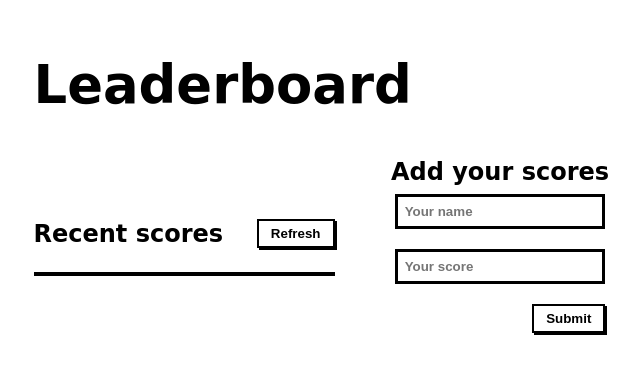
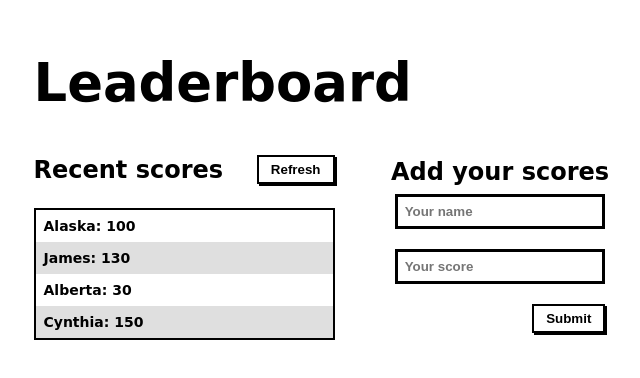
Before and after one commit to Stephen-Adom/leaderboard, a website built with webpack: page src/index.html in a window 1280 px wide. Shown: the part 202-580 px from the top of the page, without its empty margins (298-938 px from the left). Built offline with nearby package versions, Linux system fonts and the light colour scheme.

Commit message:
create javascript modules

```diff
--- a/src/index.html
+++ b/src/index.html
@@ -4,53 +4,15 @@
     <meta charset="UTF-8" />
     <meta http-equiv="X-UA-Compatible" content="IE=edge" />
     <meta name="viewport" content="width=device-width, initial-scale=1.0" />
-    <title>Document</title>
+    <meta
+      name="description"
+      content="The leaderboard website displays scores submitted by different players"
+    />
+    <title>Leaderboard</title>
   </head>
   <body>
     <main>
       <h1>Leaderboard</h1>
-
-      <section class="leaderboard-container">
-        <div class="recent-scores">
-          <div class="recent-scores-header">
-            <h2>Recent scores</h2>
-            <button type="button" class="refresh-btn default-btn">
-              Refresh
-            </button>
-          </div>
-
-          <ul class="scoreboard"></ul>
-        </div>
-
-        <div class="add-score-section">
-          <h2>Add your scores</h2>
-
-          <form action="">
-            <div class="form-group">
-              <input
-                type="text"
-                required
-                placeholder="Your name"
-                aria-label="name"
-              />
-            </div>
-            <div class="form-group">
-              <input
-                required
-                type="number"
-                placeholder="Your score"
-                aria-label="score"
-              />
-            </div>
-
-            <div class="form-group text-right">
-              <button type="submit" class="default-btn submit-btn">
-                Submit
-              </button>
-            </div>
-          </form>
-        </div>
-      </section>
     </main>
   </body>
 </html>
--- a/src/index.js
+++ b/src/index.js
@@ -1,3 +1,15 @@
 import './styles.css';
+import { homeLayout, displayAllScores } from './modules/index.js';
 
-console.log('webpack working');
+const mainContainer = document.querySelector('main');
+
+window.addEventListener('DOMContentLoaded', () => {
+  mainContainer.innerHTML = homeLayout();
+  setTimeout(() => {
+    const scoreboard = document.querySelector('.scoreboard');
+    const htmlScores = displayAllScores();
+    scoreboard.innerHTML = htmlScores;
+
+    displayAllScores();
+  }, 50);
+});
--- /dev/null
+++ b/src/modules/displayScores.js
@@ -0,0 +1,23 @@
+import Score from './score.model.js';
+
+const leaderboardScore = new Score();
+
+const displayAllScores = () => {
+  leaderboardScore.loadScores();
+  const scores = leaderboardScore.getScores();
+
+  if (scores && scores.length) {
+    let html = '';
+
+    scores.forEach((score) => {
+      html += `
+        <li>${score.name}: ${score.score}</li>
+        `;
+    });
+
+    return html;
+  }
+  return '';
+};
+
+export default displayAllScores;
--- /dev/null
+++ b/src/modules/home.js
@@ -0,0 +1,44 @@
+const homeLayout = () => `
+
+    <h1>Leaderboard</h1>
+
+    <section class="leaderboard-container">
+      <div class="recent-scores">
+        <div class="recent-scores-header">
+          <h2>Recent scores</h2>
+          <button type="button" class="refresh-btn default-btn">
+            Refresh
+          </button>
+        </div>
+
+        <ul class="scoreboard">
+        </ul>
+      </div>
+
+      <div class="add-score-section">
+        <h2>Add your scores</h2>
+
+        <form action="">
+          <div class="form-group">
+            <input type="text" required placeholder="Your name" aria-label="name" />
+          </div>
+          <div class="form-group">
+            <input
+              required
+              type="number"
+              placeholder="Your score"
+              aria-label="score"
+            />
+          </div>
+
+          <div class="form-group text-right">
+            <button type="submit" class="default-btn submit-btn">
+              Submit
+            </button>
+          </div>
+        </form>
+      </div>
+    </section>
+    `;
+
+export default homeLayout;
--- /dev/null
+++ b/src/modules/index.js
@@ -0,0 +1,3 @@
+export { default as homeLayout } from './home.js';
+export { default as Score } from './score.model.js';
+export { default as displayAllScores } from './displayScores.js';
--- /dev/null
+++ b/src/modules/score.model.js
@@ -0,0 +1,48 @@
+export default class Score {
+  leaderBoardScores;
+
+  constructor() {
+    this.leaderBoardScores = [];
+  }
+
+  createScore(name, score) {
+    this.name = name;
+    this.score = score;
+  }
+
+  loadScores() {
+    this.leaderBoardScores = localStorage.getItem('scores')
+      ? JSON.parse(localStorage.getItem('scores'))
+      : [
+        {
+          name: 'Alaska',
+          score: 100,
+        },
+        {
+          name: 'James',
+          score: 130,
+        },
+        {
+          name: 'Alberta',
+          score: 30,
+        },
+        {
+          name: 'Cynthia',
+          score: 150,
+        },
+      ];
+  }
+
+  addScores(score) {
+    this.leaderBoardScores = [...this.leaderBoardScores, score];
+    this.saveScores(this.leaderBoardScores);
+  }
+
+  getScores() {
+    return this.leaderBoardScores;
+  }
+
+  static saveScores(scores) {
+    localStorage.setItem('scores', JSON.stringify(scores));
+  }
+}
```
Also changed, not shown: dist/index.html, dist/main.js.
